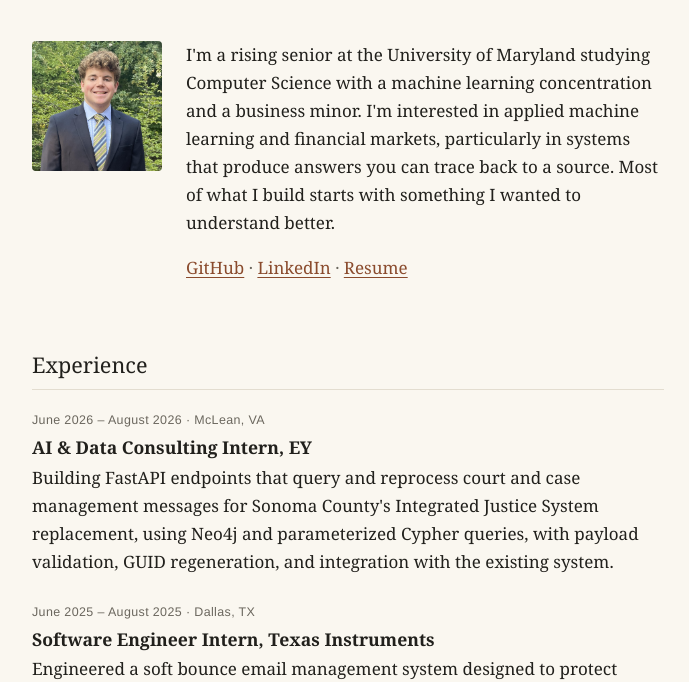
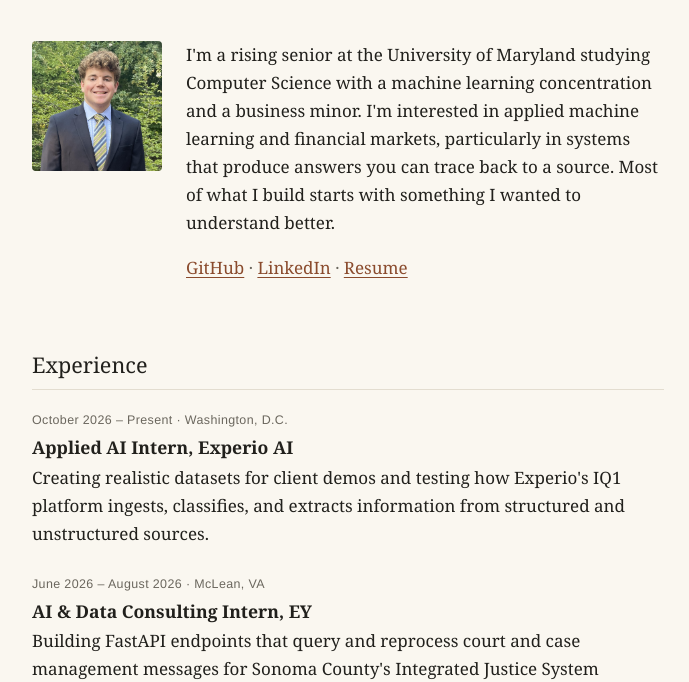
Before and after one commit to evanlewis04/evanlewis04.github.io, a plain HTML site: page index.html in a window 1280 px wide. Shown: the part 125-807 px from the top of the page, without its empty margins (292-981 px from the left). Drawn offline with Linux system fonts and the light colour scheme.

Commit message:
Add Experio AI internship to experience

```diff
--- a/index.html
+++ b/index.html
@@ -35,6 +35,11 @@
         <section id="experience">
             <h2>Experience</h2>
             <ul class="experience-list">
+                <li>
+                    <div class="meta">October 2026 – Present · Washington, D.C.</div>
+                    <h3>Applied AI Intern, Experio AI</h3>
+                    <p>Creating realistic datasets for client demos and testing how Experio's IQ1 platform ingests, classifies, and extracts information from structured and unstructured sources.</p>
+                </li>
                 <li>
                     <div class="meta">June 2026 – August 2026 · McLean, VA</div>
                     <h3>AI &amp; Data Consulting Intern, EY</h3>
```
